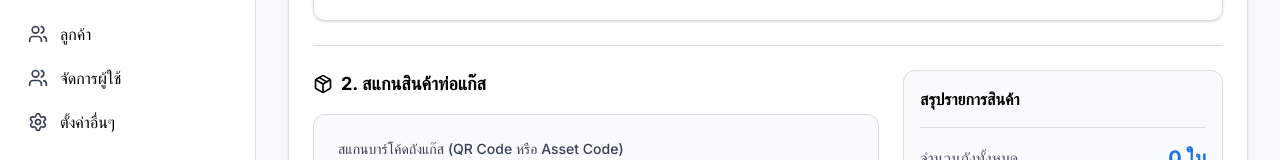
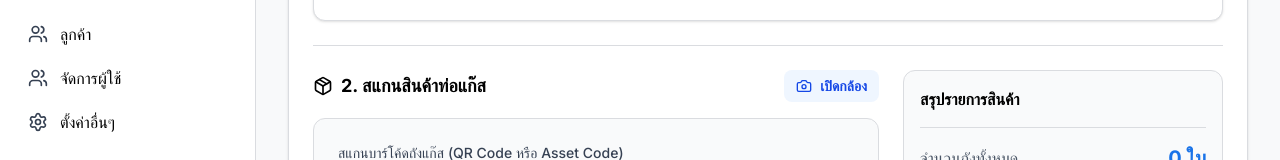
Before and after one commit to wasingsd/Northern-Gas, a Next.js app: page /dashboard/orders/new in a window 1280 px wide. Shown: the part 403-563 px from the top of the page. Built offline with nearby package versions, Linux system fonts and the light colour scheme; no server answers; the database is empty.

Commit message:
feat: add camera scanner to new order page

```diff
--- a/src/app/dashboard/orders/new/OrderItemsForm.tsx
+++ b/src/app/dashboard/orders/new/OrderItemsForm.tsx
@@ -1,7 +1,10 @@
 "use client";
 
-import { useState, useRef, useEffect } from "react";
-import { ScanLine, Trash2, Package } from "lucide-react";
+import { useState, useRef, useEffect, useCallback } from "react";
+import { ScanLine, Trash2, Package, Camera } from "lucide-react";
+import dynamic from "next/dynamic";
+
+const CameraScanner = dynamic(() => import("../../../dashboard/scanner/CameraScanner"), { ssr: false });
 
 type Cylinder = {
   id: string;
@@ -14,12 +17,31 @@ export default function OrderItemsForm({ cylinders, initialItems }: { cylinders:
   const [scannedCylinders, setScannedCylinders] = useState<Cylinder[]>(initialItems || []);
   const [inputValue, setInputValue] = useState("");
   const [errorMsg, setErrorMsg] = useState("");
+  const [isCameraOpen, setIsCameraOpen] = useState(false);
   const inputRef = useRef<HTMLInputElement>(null);
 
   // Focus input automatically
   useEffect(() => {
     inputRef.current?.focus();
   }, []);
+
+  const handleCameraScan = useCallback((code: string) => {
+    // Process code just like Enter key
+    const foundCylinder = cylinders.find(c => c.qrCode === code || c.cylinderNo === code);
+
+    if (!foundCylinder) {
+      setErrorMsg(`ไม่พบถังแก๊สที่มีรหัส: ${code}`);
+      return;
+    }
+
+    if (scannedCylinders.some(c => c.id === foundCylinder.id)) {
+      setErrorMsg(`ถังแก๊สรหัส ${code} ถูกเพิ่มในรายการแล้ว`);
+      return;
+    }
+
+    setScannedCylinders(prev => [...prev, foundCylinder]);
+    setErrorMsg("");
+  }, [cylinders, scannedCylinders]);
 
   const handleScan = (e: React.KeyboardEvent<HTMLInputElement>) => {
     if (e.key === "Enter") {
@@ -61,9 +83,18 @@ export default function OrderItemsForm({ cylinders, initialItems }: { cylinders:
 
       {/* Left Side: Scanner & Table */}
       <div className="flex-1 space-y-4">
-        <h3 className="text-lg font-bold text-foreground flex items-center gap-2">
-          <Package className="h-5 w-5" />
-          2. สแกนสินค้าท่อแก๊ส
+        <h3 className="text-lg font-bold text-foreground flex items-center justify-between">
+          <div className="flex items-center gap-2">
+            <Package className="h-5 w-5" />
+            2. สแกนสินค้าท่อแก๊ส
+          </div>
+          <button
+            type="button"
+            onClick={() => setIsCameraOpen(true)}
+            className="flex items-center gap-2 px-3 py-1.5 bg-blue-50 text-blue-700 rounded-lg text-sm font-bold hover:bg-blue-100 transition-colors"
+          >
+            <Camera className="h-4 w-4" /> เปิดกล้อง
+          </button>
         </h3>
 
         <div className="bg-gray-50 border border-border rounded-xl p-6 mb-4">
@@ -81,6 +112,7 @@ export default function OrderItemsForm({ cylinders, initialItems }: { cylinders:
                 value={inputValue}
                 onChange={(e) => setInputValue(e.target.value)}
                 onKeyDown={handleScan}
+                inputMode="none" /* Hide virtual keyboard */
                 placeholder="สแกน หรือ พิมพ์รหัสแล้วกด Enter"
                 className="pl-10 w-full rounded-lg border border-border px-4 py-3 focus:border-primary focus:ring-1 focus:ring-primary outline-none text-lg"
               />
@@ -152,6 +184,13 @@ export default function OrderItemsForm({ cylinders, initialItems }: { cylinders:
           </div>
         </div>
       </div>
+
+      {isCameraOpen && (
+        <CameraScanner
+          onScanSuccess={handleCameraScan}
+          onClose={() => setIsCameraOpen(false)}
+        />
+      )}
     </div>
   );
 }
```
